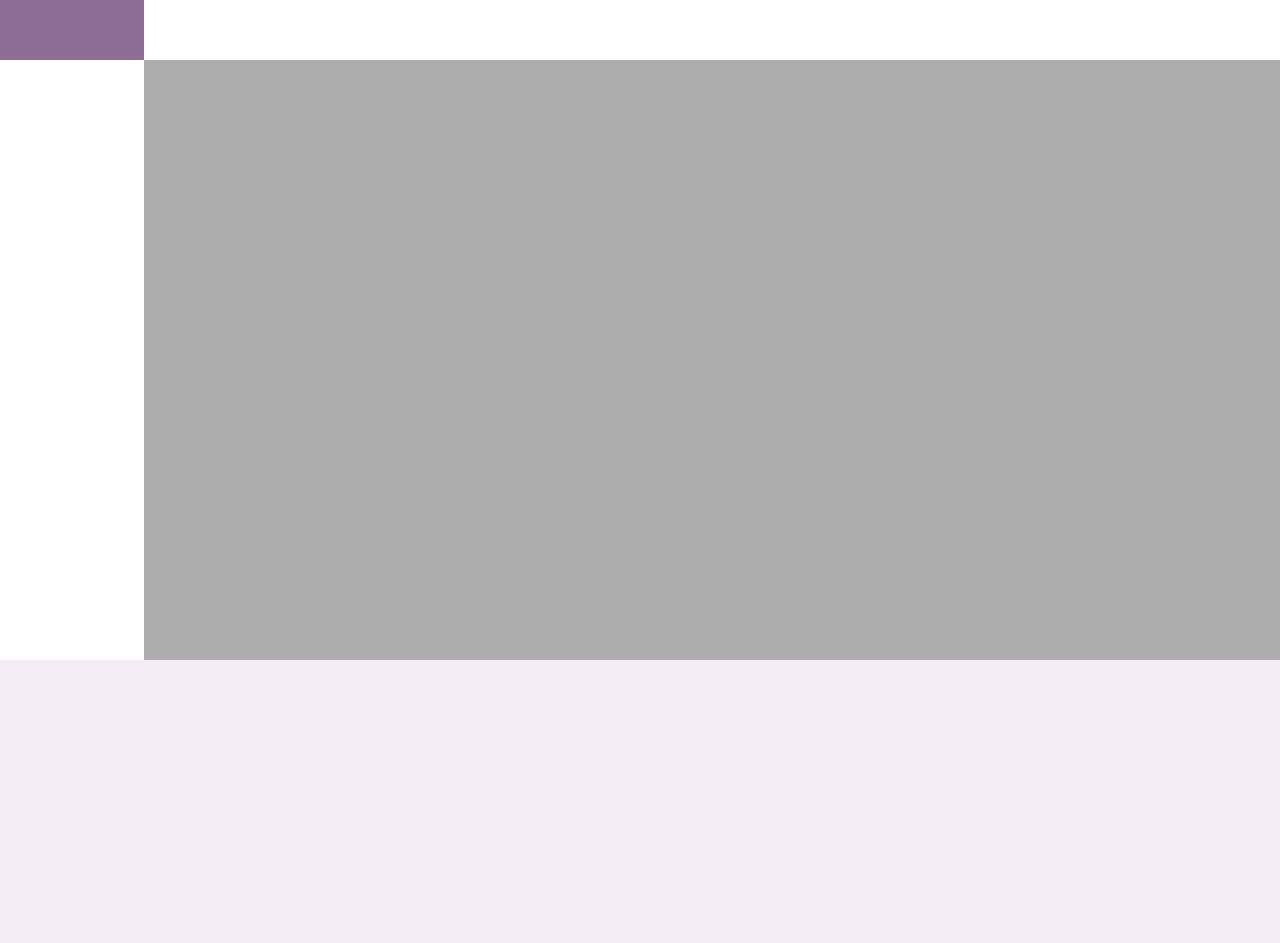
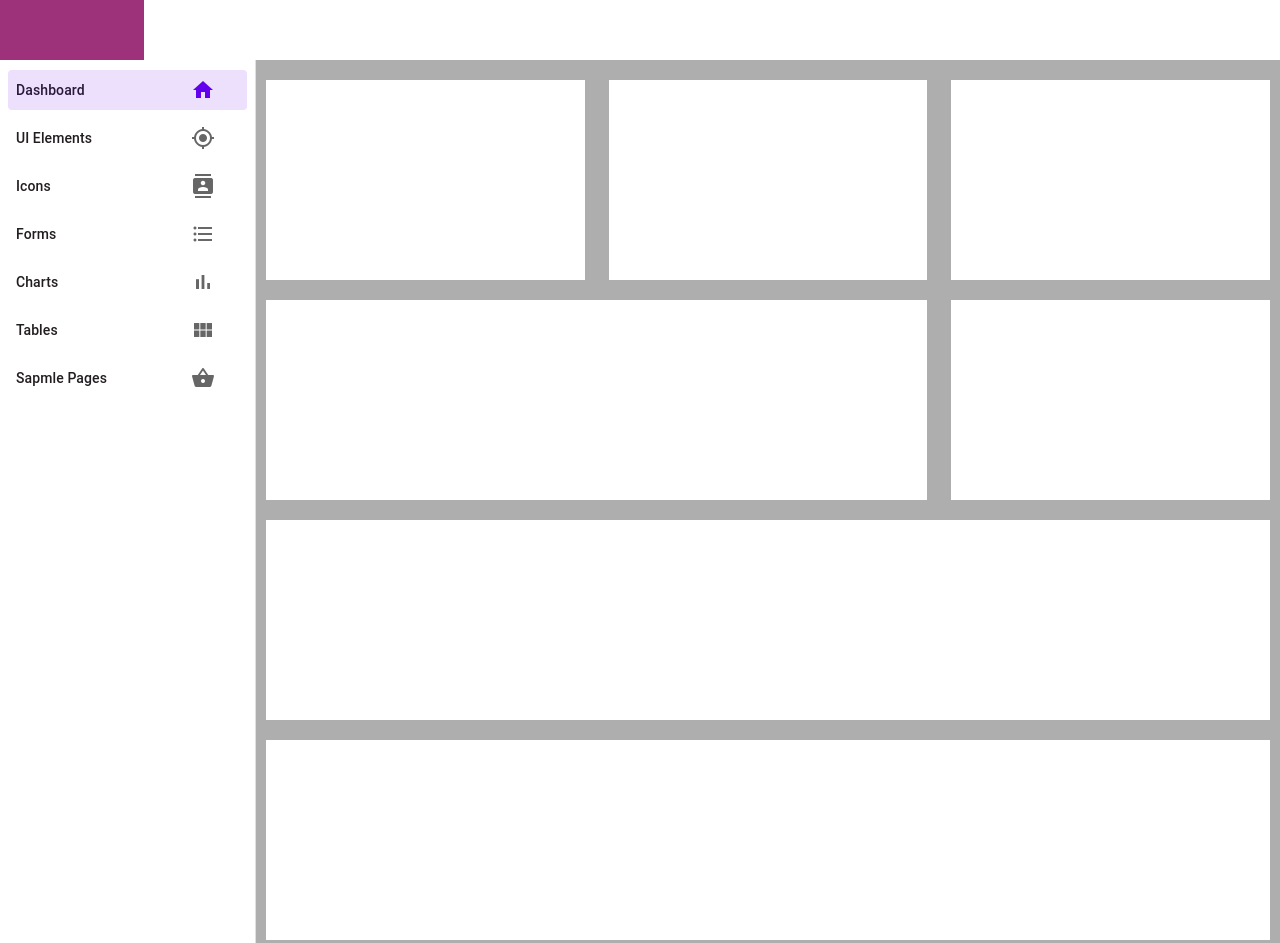
Before and after one commit to paulohloblin/Lab_13, a website built with webpack: page app/index.html in a window 1280 px wide. Shown: the top 943 px of the page. Before the commit the page ends 800 px from the top, so only its background shows below. Built offline with Linux system fonts and the light colour scheme.

Commit message:
Сітка веб-сторінки(mdc layout grid). Заготовка бокового меню (mdc-drawer).

```diff
--- a/app/index.html
+++ b/app/index.html
@@ -2,31 +2,79 @@
 <html>
   <head>
     <meta charset="UTF-8">
-	  <link href="css/styles.css" type="text/css" rel="stylesheet">
+    <link href="../dist/css/styles.css" type="text/css" rel="stylesheet">
+    <link rel="stylesheet" href="https://fonts.googleapis.com/icon?family=Material+Icons">
     <title>Purple</title>
   </head>
   <body>
       <nav class="top">
-        <div class="logo"></div>
+        <div class="logo">
+
+        </div>
       </nav>
-      <div class="fake"></div>
-      <nav class="left"></nav>
-      <main>
-          <section class="three">
-              <section class="sales"></section>
-              <section class="orders"></section>
-              <section class="online"></section>
+
+      <nav class="left">
+          <aside class="mdc-drawer">
+              <div class="mdc-drawer__content">
+                <nav class="mdc-list">
+                  <a class="mdc-list-item mdc-list-item--activated " aria-selected="true" href="#" >
+                    <span class="mdc-list-item__text ">Dashboard</span>
+                    <i class="material-icons mdc-list-item__graphic" aria-hidden="true">home</i>
+                  </a>
+                  <a class="mdc-list-item" href="#">
+                    <span class="mdc-list-item__text">UI Elements</span>
+                    <i class="material-icons mdc-list-item__graphic" aria-hidden="true">gps_fixed</i>
+                  </a>
+                  <a class="mdc-list-item" href="#">
+                    <span class="mdc-list-item__text">Icons</span>
+                    <i class="material-icons mdc-list-item__graphic" aria-hidden="true">contacts</i>
+                  </a>
+                  <a class="mdc-list-item" href="#">
+                    <span class="mdc-list-item__text">Forms</span>
+                    <i class="material-icons mdc-list-item__graphic" aria-hidden="true">format_list_bulleted</i>
+                  </a>
+                  <a class="mdc-list-item" href="#">
+                    <span class="mdc-list-item__text">Charts</span>
+                    <i class="material-icons mdc-list-item__graphic" aria-hidden="true">bar_chart</i>
+                  </a>
+                  <a class="mdc-list-item" href="#">
+                    <span class="mdc-list-item__text">Tables</span>
+                    <i class="material-icons mdc-list-item__graphic" aria-hidden="true">view_module</i>
+                  </a>
+                  <a class="mdc-list-item" href="#">
+                    <span class="mdc-list-item__text">Sapmle Pages </span>
+                    <i class="material-icons mdc-list-item__graphic" aria-hidden="true">shopping_basket</i>
+                  </a>
+                </nav>
+              </div>
+            </aside>
+      </nav>
+      <main class="mdc-layout-grid__inner">
+          <section class="mdc-layout-grid__cell--span-12" style="height:1000px">
+            <section  class="mdc-layout-grid__inner">
+                <section class="sales mdc-layout-grid__cell--span-4"></section>
+                <section class="orders mdc-layout-grid__cell--span-4"></section>
+                <section class="online mdc-layout-grid__cell--span-4"></section>
+            </section>
+                <section  class="mdc-layout-grid__inner">
+                    <section class="stats mdc-layout-grid__cell--span-8"></section>
+                    <section class="sourses mdc-layout-grid__cell--span-4"></section>
+                </section>
+                <section  class="mdc-layout-grid__inner">
+                    <section class="tickets mdc-layout-grid__cell--span-12"></section>
+                </section>
+                <section  class="mdc-layout-grid__inner">
+                    <section class="updates mdc-layout-grid__cell--span-12"></section>
+                </section>
+                <section  class="mdc-layout-grid__inner">
+                    <section class="status mdc-layout-grid__cell--span-12"></section>
+                </section>
+
           </section>
-          <section></section>
-          <!--
-            ........
-            ........
-            ........
-            .......
-        -->
       </main>
 
-      <footer></footer>
-      <script src="js/scripts.js"></script>
+      <footer class="mdc-layout-grid__inner"></footer>
+      <script src="../dist/js/bundle.js" async></script>
+      <script src="../app/js/scripts.js" async></script>
   </body>
 </html>
--- /dev/null
+++ b/app/js/es2015.js
@@ -0,0 +1,6 @@
+/*import {MDCRipple} from '@material/ripple/index';
+const ripple = new MDCRipple(document.querySelector('.foo-button'));*/
+
+import {MDCList} from "@material/list";
+const list = MDCList.attachTo(document.querySelector('.mdc-list'));
+list.wrapFocus = true;
--- a/app/js/scripts.js
+++ b/app/js/scripts.js
@@ -1,28 +1,27 @@
 'use strict';
-var html = document.querySelector("html");
-var div = document.querySelector(".logo");
-var nav = document.querySelector(".top");
-var navleft = document.querySelector(".left");
-var main = document.querySelector("main");
-var fake = document.querySelector(".fake");
+console.log("Работа начата");
+let html = document.querySelector("html");
+let div = document.querySelector(".logo");
+let nav = document.querySelector(".top");
+let body = document.querySelector("body");
 
-console.log(navleft);
-console.log(main);
-
-var width = screen.width;
-var height = screen.height;
-var clientwidth = html.clientWidth;
+let width = screen.width;
+let height = screen.height;
+let clientwidth = html.clientWidth;
 
 console.log(clientwidth);
 console.log(height);
 
+body.style.setProperty('--topheight', (height/10) + 'px');
 nav.style.setProperty('--topheight', (height/10) + 'px');
 div.style.setProperty('--topheight', (height/10) + 'px');
 div.style.setProperty('--leftsidewidth', ((width/100)*18) + 'px');
 
-navleft.style.setProperty('--leftsidewidth', ((width/100)*18) + 'px');
+console.log("Работа уже всё");
+
+/*navleft.style.setProperty('--leftsidewidth', ((width/100)*18) + 'px');
 main.style.setProperty('--rightsidewidth', clientwidth - ((width/100)*18) + 'px');
 navleft.style.setProperty('--height', height + 'px');
 main.style.setProperty('--height', height + 'px');
 
-fake.style.setProperty('--topheight', (height/10) + 'px');
+fake.style.setProperty('--topheight', (height/10) + 'px');*/
--- a/app/scss/styles.scss
+++ b/app/scss/styles.scss
@@ -1,24 +1,53 @@
+@import "@material/button/mdc-button";
+@import "@material/drawer/mdc-drawer";
+@import "@material/list/mdc-list";
+@import "@material/layout-grid/mdc-layout-grid";
+
 $main: #afaeae;
 $nav: #ffffff;
+$secheight: 200px;
+
 :root{
-    --height: 1000px;
-    --topheight: 10%;
+    --height: 2724px;
+    --topheight: 100px;
     --leftsidewidth: 18%;
     --rightsidewidth: 82%;
 }
+
+.mdc-list-item__text {
+    color:#221d20;
+}
+
+.mdc-list-item--activated{
+    @include mdc-drawer-item-activated-icon-ink-color(#caff08);
+}
+
+.mdc-list-item__graphic{
+    position: absolute;
+    right: 0px;
+}
+
+//.mdc-layout-grid{}
+//.mdc-layout-grid__cell{}
+
 body
 {
-    padding: 0;
+    height: 2824px;
+    padding-top: var(--topheight);
     margin: 0;
     background: #f2edf3;
 }
 
 main {
-    padding: 0%;
-    width: var(--rightsidewidth);
+    padding-left: 10px;
+    padding-right: 10px;
     height: var(--height);
     background-color: $main;
-    float:right;
+}
+
+section{
+    margin-top:10px;
+    margin-bottom:10px;
 }
 
 .top {
@@ -26,61 +55,64 @@ main {
     height: var(--topheight);
     background-color: $nav;
     position: fixed;
-    clear: both;
+    left: 0px;
     top: 0px;
-    z-index: 2;
 }
 
 .logo {
     width: var(--leftsidewidth);
     height: var(--topheight);
-    background-color: #8c6e95;
+    background-color: #9e327a;
     position: fixed;
     left: 0px;
     top: 0px;
 }
 
 .left {
-    width: var(--leftsidewidth);
     height: var(--height);
+    background-color: $nav;
     float: left;
-    background-color: $nav;
-}
-
-.fake{
-    position: relative;
-    top: 0px;
-    clear: both;
-    width: 100%;
-    height: var(--topheight);
-}
-
-section{
-
-}
-
-three {
-    margin:20px;
-    width:100px;
-    height: 200px;
-    background-color: #000000;
 }
 
 section.sales {
-    background-color: #ff0000;
+    background-color:$nav;
+    height: $secheight;
 }
 
 section.orders {
-    background-color: #0094ff;
+    background-color:$nav;
+    height: $secheight;
 }
 
 section.online {
-    background-color: #00ff21;
+    background-color:$nav;
+    height: $secheight;
 }
 
-footer{
-
+section.stats {
+    background-color:$nav;
+    height: $secheight;
 }
 
-h2{
+section.sourses {
+    background-color:$nav;
+    height: $secheight;
 }
+
+section.tickets {
+    background-color:$nav;
+    height: $secheight;
+}
+
+section.updates {
+    background-color:$nav;
+    height: $secheight;
+}
+
+section.status {
+    background-color:$nav;
+    height: $secheight;
+}
+//footer{}
+
+//h2{}
--- a/gulpfile.js
+++ b/gulpfile.js
@@ -4,7 +4,7 @@
 gulp.task('sass', function () {
     return gulp.src('app/scss/**/*.scss')
         .pipe(sass())
-        .pipe(gulp.dest('app/css'))
+        .pipe(gulp.dest('dist/css'))
 
 });
 
--- /dev/null
+++ b/webpack.config.js
@@ -0,0 +1,47 @@
+const autoprefixer = require('autoprefixer');
+
+module.exports = [{
+    entry: ['./app/scss/styles.scss', './app/js/es2015.js'],
+    output: {
+      filename: 'dist/js/bundle.js',
+    },
+    module: {
+      rules: [
+        {
+          test: /\.scss$/,
+          use: [
+            {
+              loader: 'file-loader',
+              options: {
+                name: 'dist/css/styles.css',
+              },
+            },
+            { loader: 'extract-loader'},
+            { loader: 'css-loader' },
+            {
+              loader: 'postcss-loader',
+              options: {
+                 plugins: () => [autoprefixer()]
+              }
+            },
+            {
+              loader: 'sass-loader',
+              options: {
+                sassOptions: {
+                  includePaths: ['./node_modules']
+                  }
+              }
+            },
+          ]
+        },
+
+        {
+          test: /\.js$/,
+          loader: 'babel-loader',
+          query: {
+            presets: ['@babel/preset-env'],
+          },
+        }
+      ]
+    },
+  }];
```
Also changed, not shown: package.json (+23 -2 lines), app/css/styles.css (deleted), dist/css/styles.css (added), dist/js/bundle.js (added), 1 other file.
